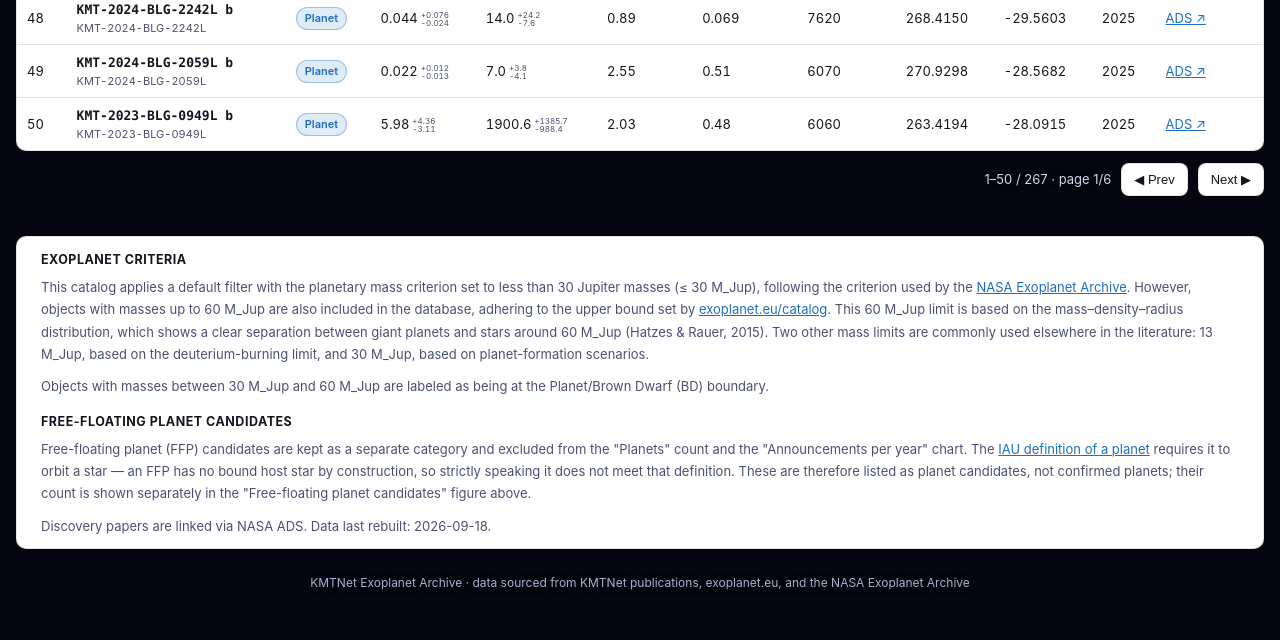
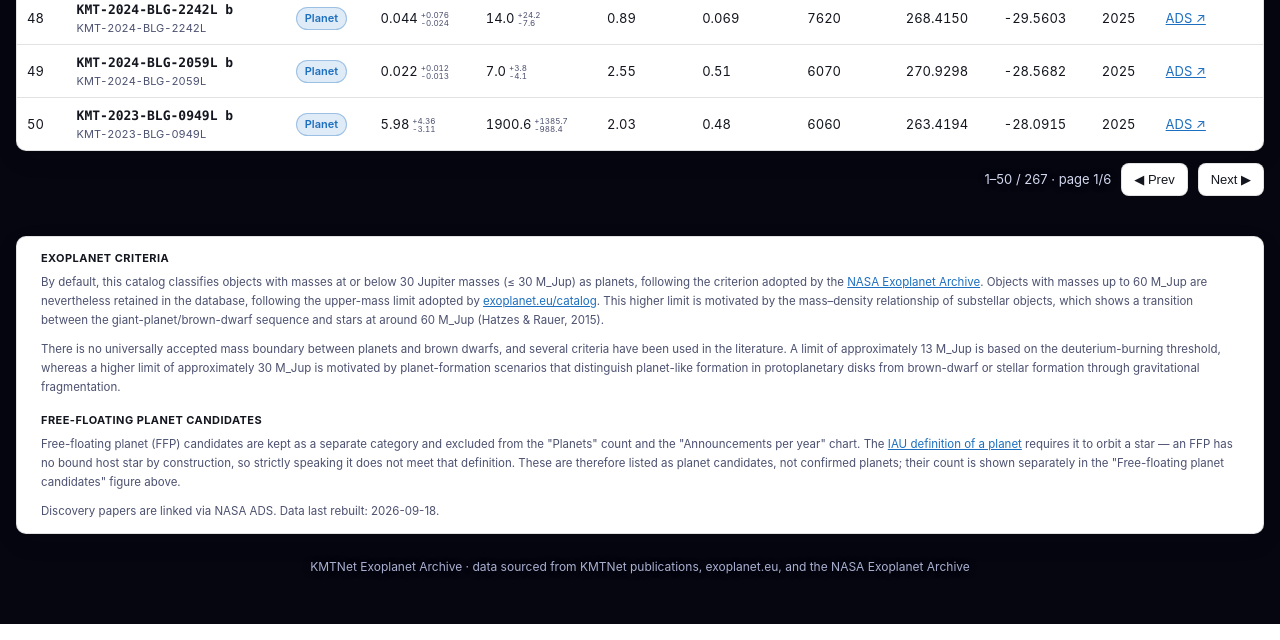
Before and after one commit to bulk17/ExoKMTNet, a PHP site: page / in a window 1280 px wide. Shown: the part 3287-3927 px from the top of the page. Run offline with PHP 8.4, Linux system fonts and the light colour scheme.

Commit message:
Rewrite Exoplanet criteria text; shrink About box font size
Replaced the criteria paragraphs with clearer wording (mass-density
relationship phrasing, explicit "no universally accepted boundary"
framing for the 13/30 M_Jup limits). Reduced .about font-size
13px->11.5px and h3 12.5px->11px to make the box a bit more compact.

Co-Authored-By: Claude Sonnet 5 <noreply@anthropic.com>
Claude-Session: https://claude.ai/code/session_01RAVsNxWpCwsfMrRuYxU2jC

```diff
--- a/assets/css/style.css
+++ b/assets/css/style.css
@@ -614,8 +614,8 @@ table.data tbody tr:last-child td { border-bottom: none; }
   margin-top: 40px;
   padding: 12px 24px;
   color: var(--text-dim);
-  font-size: 13px;
-  line-height: 1.7;
+  font-size: 11.5px;
+  line-height: 1.65;
   background: var(--bg-elev);
   border: 1px solid var(--border);
   border-radius: var(--radius);
@@ -625,7 +625,7 @@ table.data tbody tr:last-child td { border-bottom: none; }
 }
 .about p { margin: 0 0 10px; }
 .about p:last-child { margin-bottom: 0; }
-.about h3 { color: var(--text); font-size: 12.5px; text-transform: uppercase; letter-spacing: 0.04em; margin: 14px 0 6px; }
+.about h3 { color: var(--text); font-size: 11px; text-transform: uppercase; letter-spacing: 0.04em; margin: 14px 0 6px; }
 .about h3:first-of-type { margin-top: 0; }
 .about code { font-family: var(--font-mono); background: var(--bg-elev-2); padding: 1px 5px; border-radius: 4px; }
 
--- a/index.html
+++ b/index.html
@@ -101,21 +101,23 @@
   <section class="about" id="about">
     <h3>Exoplanet criteria</h3>
     <p>
-      This catalog applies a default filter with the planetary mass criterion set to less
-      than 30 Jupiter masses (&le; 30 M_Jup), following the criterion used by the
+      By default, this catalog classifies objects with masses at or below 30 Jupiter masses
+      (&le; 30 M_Jup) as planets, following the criterion adopted by the
       <a href="https://exoplanetarchive.ipac.caltech.edu/docs/exoplanet_criteria.html" target="_blank" rel="noopener">NASA Exoplanet Archive</a>.
-      However, objects with masses up to 60 M_Jup are also included in the database,
-      adhering to the upper bound set by
+      Objects with masses up to 60 M_Jup are nevertheless retained in the database, following
+      the upper-mass limit adopted by
       <a href="https://exoplanet.eu/catalog/" target="_blank" rel="noopener">exoplanet.eu/catalog</a>.
-      This 60 M_Jup limit is based on the mass–density–radius distribution, which shows a
-      clear separation between giant planets and stars around 60 M_Jup (Hatzes &amp; Rauer,
-      2015). Two other mass limits are commonly used elsewhere in the literature: 13 M_Jup,
-      based on the deuterium-burning limit, and 30 M_Jup, based on planet-formation
-      scenarios.
+      This higher limit is motivated by the mass–density relationship of substellar objects,
+      which shows a transition between the giant-planet/brown-dwarf sequence and stars at
+      around 60 M_Jup (Hatzes &amp; Rauer, 2015).
     </p>
     <p>
-      Objects with masses between 30 M_Jup and 60 M_Jup are labeled as being at the
-      Planet/Brown Dwarf (BD) boundary.
+      There is no universally accepted mass boundary between planets and brown dwarfs, and
+      several criteria have been used in the literature. A limit of approximately 13 M_Jup is
+      based on the deuterium-burning threshold, whereas a higher limit of approximately
+      30 M_Jup is motivated by planet-formation scenarios that distinguish planet-like
+      formation in protoplanetary disks from brown-dwarf or stellar formation through
+      gravitational fragmentation.
     </p>
     <h3>Free-floating planet candidates</h3>
     <p>
```
